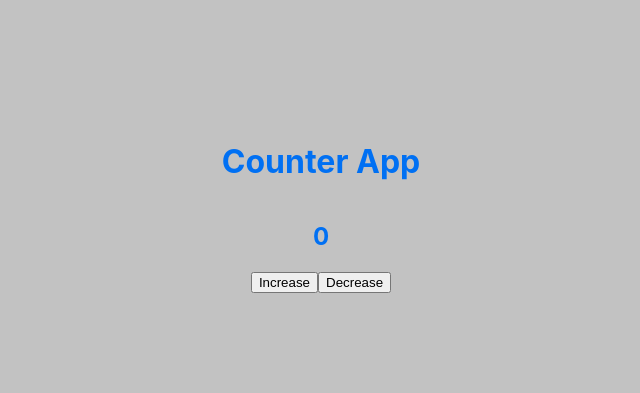
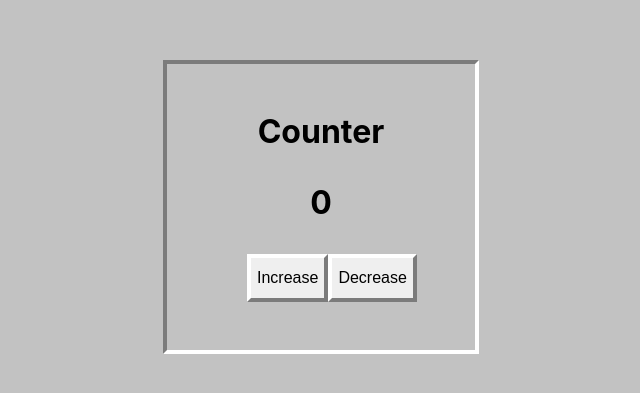
Before and after one commit to the-rabblerouser/counterApp, a Next.js app: page / in a window 1280 px wide. Shown: the part 193-586 px from the top of the page, without its empty margins (319-959 px from the left). Built offline with nearby package versions, Linux system fonts and the light colour scheme.

Commit message:
app border added as well as button borders and spacing

```diff
--- a/pages/index.js
+++ b/pages/index.js
@@ -24,13 +24,13 @@ export default function Home() {
       </Head>
 
       <main className={styles.main}>
-        <h1>Counter App</h1>
-        <h2>{count}</h2>
-        <div>
-          <button onClick={increaseCount}>Increase</button>
-          <button onClick={decreaseCount}>Decrease</button>
+        <h1 className={styles.title}>Counter</h1>
+        <h2 className={styles.count}>{count}</h2>
+        <div className={styles.buttons}>
+          <button className={styles.button} onClick={increaseCount}>Increase</button>
+          <button className={styles.button} onClick={decreaseCount}>Decrease</button>
         </div>
       </main>
-    </div>
+    </div >
   );
 }
--- a/styles/Home.module.css
+++ b/styles/Home.module.css
@@ -8,11 +8,50 @@
 }
 
 .main {
-	padding: 5rem 0;
-	flex: 1;
+	width: 25%;
 	display: flex;
 	flex-direction: column;
 	justify-content: center;
 	align-items: center;
-	color: #0070f3;
+	padding: 3rem 5rem;
+	border: 0.25rem solid;
+	border-right-color: #fff;
+	border-left-color: #7b7b7b;
+	border-bottom-color: #fff;
+	border-top-color: #7b7b7b;
 }
+
+.title {
+	margin-top: 0;
+	margin-bottom: 2rem;
+}
+
+.count {
+	margin-top: 0;
+	margin-bottom: 2rem;
+	font-size: 2rem;
+}
+
+.buttons {
+	width: 100%;
+	display: flex;
+	justify-content: space-between;
+}
+
+.button {
+	font-size: 1rem;
+	height: 3rem;
+	border: 4px solid;
+	border-right-color: #7b7b7b;
+	border-left-color: #fff;
+	border-bottom-color: #7b7b7b;
+	border-top-color: #fff;
+	outline: none;
+}
+
+.button:active {
+	border-right-color: #fff;
+	border-left-color: #7b7b7b;
+	border-bottom-color: #fff;
+	border-top-color: #7b7b7b;
+}
```
